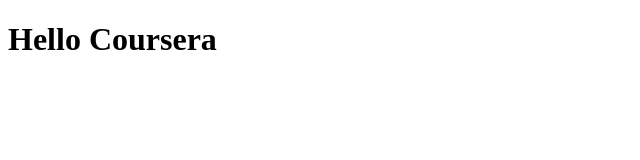
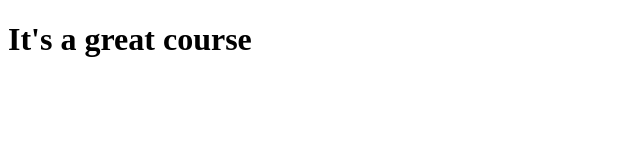
Before and after one commit to creekerjoe/coursera-test, a plain HTML site: page site/index.html in a window 1280 px wide. Shown: the whole page, without its empty margins (0-640 px from the left). Drawn offline with Linux system fonts and the light colour scheme.

Commit message:
Small change to file

```diff
--- a/site/index.html
+++ b/site/index.html
@@ -4,6 +4,6 @@
         <title>Hello Coursera!</title>
     </head>
     <body>
-        <h1>Hello Coursera</h1>
+        <h1>It's a great course</h1>
     </body>
 </html>
```
